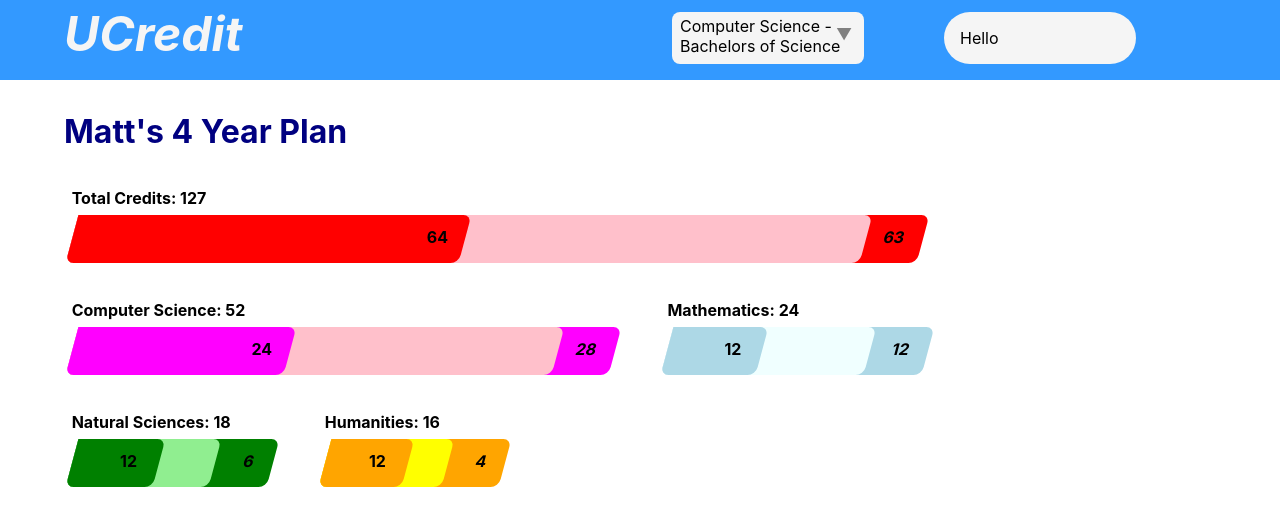
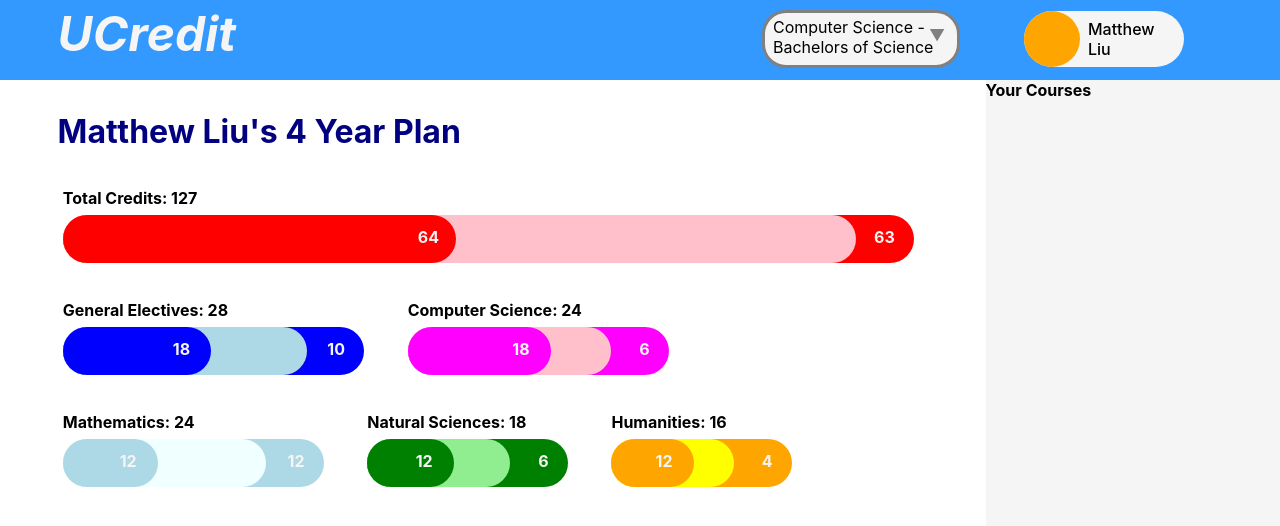
Before and after one commit to MattLiu-mygit/ucredit_frontend, a React (Create React App) app: page / in a window 1280 px wide. Shown: the top 526 px of the page. Built offline with nearby package versions, Linux system fonts and the light colour scheme.

Commit message:
CourseList basics implemented, major selection and pfp section work done

```diff
--- a/src/components/body/Content.js
+++ b/src/components/body/Content.js
@@ -1,19 +1,20 @@
 import React, { useState, useEffect } from 'react';
 import CourseBar from './CourseBar';
+import CourseList from './CourseList';
 
 function Content() {
   const [userName, setUserName] = useState('');
   const [majorCredits, setMajorCredits] = useState(0);
 
   useEffect(() => {
-    setUserName('Matt');
+    setUserName('Matthew Liu');
     setMajorCredits(127);
   }, []);
 
   return (
     <div>
       <div style={userTitle}>{userName}'s 4 Year Plan</div>
-      <div style={{ width: window.innerWidth * 0.8 }}>
+      <div style={{ width: window.innerWidth * 0.7 }}>
         <CourseBar
           majorCredits={majorCredits}
           maxCredits={127}
@@ -24,8 +25,16 @@ function Content() {
         />
         <CourseBar
           majorCredits={majorCredits}
-          maxCredits={52}
-          currentCredits={24}
+          maxCredits={28}
+          currentCredits={18}
+          section={'General Electives'}
+          mainColor={'blue'}
+          subColor={'lightblue'}
+        />
+        <CourseBar
+          majorCredits={majorCredits}
+          maxCredits={24}
+          currentCredits={18}
           section={'Computer Science'}
           mainColor={'magenta'}
           subColor={'pink'}
@@ -55,6 +64,7 @@ function Content() {
           subColor={'yellow'}
         />
       </div>
+      <CourseList />
     </div>
   );
 }
@@ -63,7 +73,7 @@ const userTitle = {
   fontWeight: 'bold',
   fontSize: 'xx-large',
   color: 'navy',
-  marginLeft: '5%',
+  marginLeft: '4.5%',
   marginTop: '2rem',
   marginBottom: '3rem',
 };
--- a/src/components/body/CourseBar.js
+++ b/src/components/body/CourseBar.js
@@ -26,27 +26,26 @@ function CourseBar(props) {
     const tot = (totalWidth - 0.04 * width) * creditPercentage;
     console.log('tot is ', tot, totalWidth - 0.04 * width);
     setProgressWidth(tot);
-  }, [props, progressWidth, creditPercentage, totalWidth]);
+  }, [props, progressWidth, creditPercentage, totalWidth, width]);
 
   // State-dependent Styles
   const courseBar = {
     backgroundColor: mainColor,
-    transform: 'skewX(-15deg)',
+    //transform: 'skewX(-15deg)',
     width: totalWidth,
     height: '3rem',
-    borderRadius: '0.5rem',
-    borderTopLeftRadius: '0rem',
+    borderRadius: '2rem',
     textAlign: 'right',
     fontWeight: 'bold',
     paddingRight: width * 0.015,
+    color: 'whitesmoke',
   };
 
   const progressBar = {
     backgroundColor: mainColor,
     width: progressWidth,
     height: '2.25rem',
-    borderRadius: '0.5rem',
-    borderTopLeftRadius: '0rem',
+    borderRadius: '2rem',
     paddingTop: '0.75rem',
     paddingRight: '5%rem',
   };
@@ -55,22 +54,21 @@ function CourseBar(props) {
     backgroundColor: subColor,
     width: totalWidth - width * 0.03,
     height: '3rem',
-    borderRadius: '0.5rem',
-    borderTopLeftRadius: '0rem',
+    borderRadius: '2rem',
   };
 
-  const titleTab = {
-    backgroundColor: mainColor,
-    marginTop: '1rem',
-    width: '12rem',
-    height: '1rem',
-    padding: '0.5rem',
-    transform: 'perspective(1rem) rotateX(2.5deg)',
-    marginLeft: '0.675em',
-    borderTopLeftRadius: '0.5rem',
-    borderTopRightRadius: '0.5rem',
-    fontWeight: 'bold',
-  };
+  // const titleTab = {
+  //   backgroundColor: mainColor,
+  //   marginTop: '1rem',
+  //   width: '12rem',
+  //   height: '1rem',
+  //   padding: '0.5rem',
+  //   transform: 'perspective(1rem) rotateX(2.5deg)',
+  //   marginLeft: '0.675em',
+  //   borderTopLeftRadius: '0.5rem',
+  //   borderTopRightRadius: '0.5rem',
+  //   fontWeight: 'bold',
+  // };
 
   const title = {
     position: 'relative',
@@ -95,6 +93,7 @@ function CourseBar(props) {
         ? progressWidth - width * 0.03
         : width * 0.01,
     width: '2rem',
+    color: 'whitesmoke',
     fontWeight: 'bold',
   };
 
--- /dev/null
+++ b/src/components/body/CourseList.js
@@ -0,0 +1,21 @@
+import React from 'react';
+
+function CourseList() {
+  return (
+    <div style={courseListBody}>
+      <div>Your Courses</div>
+    </div>
+  );
+}
+
+const courseListBody = {
+  height: '85%',
+  backgroundColor: 'whitesmoke',
+  position: 'absolute',
+  right: '0rem',
+  width: '23%',
+  top: '5rem',
+  fontWeight: 'bold',
+};
+
+export default CourseList;
--- a/src/components/header/Header.js
+++ b/src/components/header/Header.js
@@ -22,7 +22,7 @@ const titleStyle = {
   fontSize: 'xxx-large',
   float: 'left',
   display: 'inline',
-  marginLeft: '5%',
+  marginLeft: '4.5%',
 };
 
 const bannerStyle = {
--- a/src/components/header/MajorSelect.js
+++ b/src/components/header/MajorSelect.js
@@ -2,44 +2,90 @@ import React, { useState, useEffect } from 'react';
 
 function MajorSelect() {
   const [selectedMajor, setSelectedMajor] = useState('Add a major! +');
+  const [options, setOptions] = useState(false);
+  const [majors, setMajors] = useState([]);
 
   useEffect(() => {
+    console.log(majors);
     setSelectedMajor('Computer Science - Bachelors of Science');
+    setMajors([
+      'Computer Science - Bachelors of Science',
+      'Cognitive Science - Bachelors of Arts',
+    ]);
   }, []);
 
   return (
     <div
-      style={{
-        width: '12rem',
-        float: 'right',
-        display: 'inline',
-        marginTop: '0.75rem',
-        marginRight: '5rem',
-        backgroundColor: 'whitesmoke',
-        textWrap: 'true',
-        borderRadius: '0.5rem',
+      style={majorArea}
+      onMouseEnter={() => {
+        setOptions(true);
+      }}
+      onMouseLeave={() => {
+        setOptions(false);
       }}
     >
       <div style={currentMajor}>
-        <div style={{ width: '90%' }}>{selectedMajor}</div>
+        <div>{selectedMajor}</div>
         <div style={triangle}>▼</div>
       </div>
+      {options ? (
+        <>
+          {majors.map((major) => {
+            if (major !== selectedMajor) {
+              return (
+                <div
+                  style={{
+                    ...currentMajor,
+                    borderTop: 'solid',
+                    borderTopColor: 'grey',
+                  }}
+                  onClick={() => {
+                    setSelectedMajor(major);
+                  }}
+                >
+                  {major}
+                  <div style={triangle}>+</div>
+                </div>
+              );
+            }
+          })}
+        </>
+      ) : null}
     </div>
   );
 }
+
+const majorArea = {
+  width: '12rem',
+  float: 'right',
+  display: 'inline',
+  marginTop: '0.6rem',
+  marginRight: '4rem',
+  backgroundColor: 'whitesmoke',
+  textWrap: 'true',
+  fontWeight: '400',
+  borderRadius: '1.5rem',
+  border: 'solid',
+  borderWidth: '0.2rem',
+  borderColor: 'grey',
+};
 
 const triangle = {
   color: 'grey',
   position: 'relative',
   bottom: '2rem',
   left: '9.75rem',
+  width: '1rem',
 };
 
 const currentMajor = {
   padding: '0.5rem',
   paddingTop: '0.25rem',
-  width: '100%',
   height: '2.5rem',
+  borderRadius: '1.5rem',
+  borderTopLeftRadius: '0rem',
+  borderTopRightRadius: '0rem',
+  // borderTop: 'solid',
 };
 
 export default MajorSelect;
--- a/src/components/header/UserSection.js
+++ b/src/components/header/UserSection.js
@@ -1,18 +1,43 @@
 import React from 'react';
 
 function UserSection() {
-  return <div style={userSection}> Hello</div>;
+  return (
+    <div style={userSection}>
+      <div style={pfp}></div>
+      <div style={name} className="center">
+        Matthew Liu
+      </div>
+    </div>
+  );
 }
+
+const name = {
+  width: '2rem',
+  float: 'left',
+  fontWeight: '500',
+  display: 'inline',
+  marginLeft: '-3.5rem',
+};
+
+const pfp = {
+  position: 'relative',
+  backgroundColor: 'orange',
+  height: '3.5rem',
+  width: '3.5rem',
+  borderRadius: '50%',
+  float: 'left',
+  display: 'inline',
+};
 
 const userSection = {
   backgroundColor: 'whitesmoke',
-  marginTop: '0.75rem',
-  paddingLeft: '1rem',
+  marginTop: '0.7rem',
   width: '10rem',
-  padding: '1rem',
+  padding: '0rem',
+  height: '3.5rem',
   float: 'right',
   display: 'inline',
-  marginRight: '9rem',
+  marginRight: '6rem',
   borderRadius: '2rem',
 };
 
--- a/src/index.css
+++ b/src/index.css
@@ -11,3 +11,10 @@ code {
   font-family: source-code-pro, Menlo, Monaco, Consolas, 'Courier New',
     monospace;
 }
+
+.center {
+  position: relative;
+  top: 50%;
+  left: 50%;
+  transform: translate(-50%, -50%);
+}
```
Also changed, not shown: 1 other file (tests, documents, lock files or other folders).
